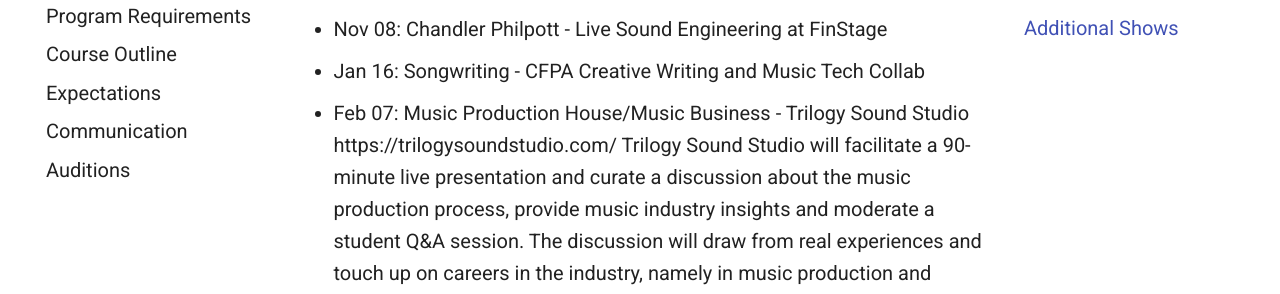
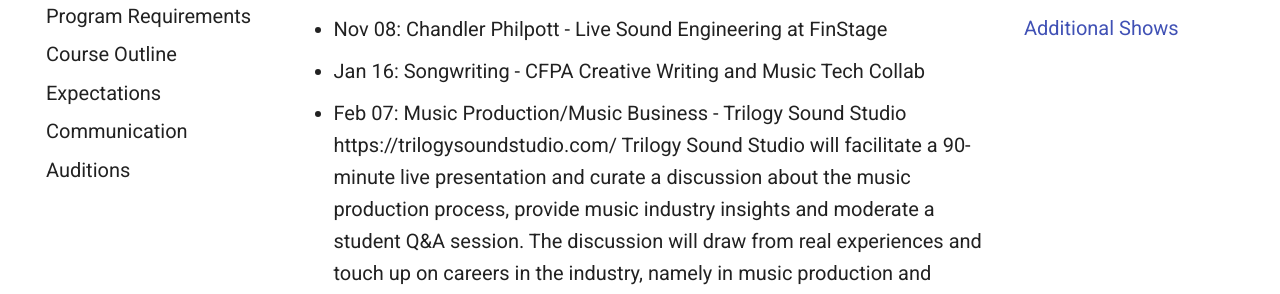
Before and after one commit to sophia-sms/handbook, an MkDocs documentation site: the page built from docs/calendar.md, in a window 1280 px wide and 900 px high, scrolled down 1417 px. Shown: the part 237-531 px from the top of the window. Built offline with MkDocs 1.6.1 and Material for MkDocs 9.7.7, drawn with Linux system fonts in a browser that asks for light colours; some of the changed text lies outside the part shown.

Commit message:
Update calendar.md

```diff
--- a/docs/calendar.md
+++ b/docs/calendar.md
@@ -41,7 +41,7 @@ Masterclasses are from 2:30 to 4:00 on the following days:
 
 - Nov 08: Chandler Philpott - Live Sound Engineering at FinStage
 - Jan 16: Songwriting - CFPA Creative Writing and Music Tech Collab
-- Feb 07: Music Production House/Music Business - Trilogy Sound Studio
+- Feb 07: Music Production/Music Business - Trilogy Sound Studio
   https://trilogysoundstudio.com/
   Trilogy Sound Studio will facilitate a 90-minute live presentation and
   curate a discussion about the music production process, provide
```
